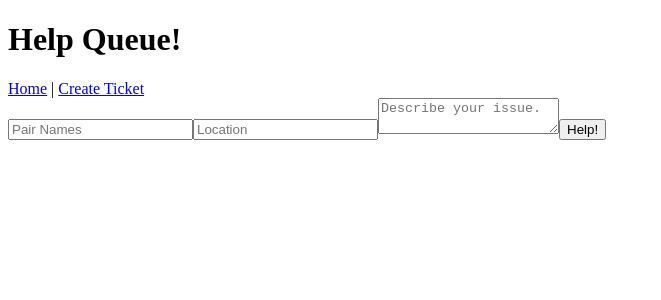
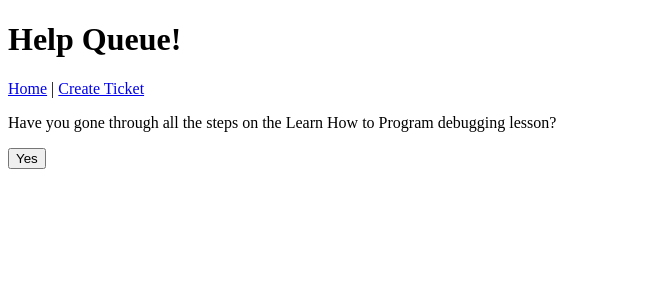
Before and after one commit to sonekase/react-help-queue-firebase, a React app: page /#/newticket in a window 1280 px wide. Shown: the top 300 px of the page, without its empty margins (0-661 px from the left). Built offline with nearby package versions, Linux system fonts and the light colour scheme; the HTML template or start-up script is replaced by a standard one.

Commit message:
Finish Forms area of weekend HW.

```diff
--- a/src/components/App.jsx
+++ b/src/components/App.jsx
@@ -1,8 +1,9 @@
 import React from 'react';
 import Header from './Header';
 import TicketList from './TicketList';
+import NewTicketControl from './NewTicketControl';
+import Error404 from './Error404';
 import { Switch, Route } from 'react-router-dom';
-import NewTicketForm from './NewTicketForm';
 
 function App(){
   return (
@@ -10,7 +11,8 @@ function App(){
       <Header/>
       <Switch>
         <Route exact path='/' component={TicketList} />
-        <Route path='/newticket' component={NewTicketForm} />
+        <Route path='/newticket' component={NewTicketControl} />
+        <Route component={Error404} />
       </Switch>
     </div>
   );
--- /dev/null
+++ b/src/components/ConfirmationQuestions.jsx
@@ -0,0 +1,17 @@
+import React from 'react';
+import PropTypes from 'prop-types';
+
+function ConfirmationQuestions(props){
+  return (
+    <div>
+      <p>Have you gone through all the steps on the Learn How to Program debugging lesson?</p>
+      <button onClick={props.onTroubleshootingConfirmation}>Yes</button>
+    </div>
+  );
+}
+
+ConfirmationQuestions.propTypes = {
+  onTroubleshootingConfirmation: PropTypes.func
+};
+
+export default ConfirmationQuestions;
--- /dev/null
+++ b/src/components/Error404.jsx
@@ -0,0 +1,18 @@
+import React from 'react';
+import PropTypes from 'prop-types';
+import { Link } from 'react-router-dom';
+
+function Error404(props){
+  return (
+    <div>
+      <h2>The page {props.location.pathname} does not exist!</h2>
+      <h3>Would you like to return <Link to="/">home</Link> instead?</h3>
+    </div>
+  );
+}
+
+Error404.propTypes = {
+  location: PropTypes.object
+};
+
+export default Error404;
--- /dev/null
+++ b/src/components/NewTicketControl.jsx
@@ -0,0 +1,34 @@
+import React from 'react';
+import ConfirmationQuestions from './ConfirmationQuestions';
+import NewTicketForm from './NewTicketForm';
+
+class NewTicketControl extends React.Component {
+
+  constructor(props) {
+    super(props);
+    this.state = {
+      formVisibleOnPage: false
+    };
+    this.handleTroubleshootingConfirmation = this.handleTroubleshootingConfirmation.bind(this);
+  }
+
+  handleTroubleshootingConfirmation(){
+    this.setState({formVisibleOnPage: true});
+  }
+
+  render(){
+    let currentlyVisibleContent = null;
+    if (this.state.formVisibleOnPage){
+      currentlyVisibleContent = <NewTicketForm />;
+    } else {
+      currentlyVisibleContent = <ConfirmationQuestions onTroubleshootingConfirmation={this.handleTroubleshootingConfirmation}/>;
+    }
+    return (
+      <div>
+        {currentlyVisibleContent}
+      </div>
+    );
+  }
+}
+
+export default NewTicketControl;
--- a/src/components/NewTicketForm.jsx
+++ b/src/components/NewTicketForm.jsx
@@ -1,20 +1,37 @@
 import React from 'react';
 
 function NewTicketForm(){
+  let _names = null;
+  let _location = null;
+  let _issue = null;
+
+  function handleNewTicketFormSubmission(event) {
+   event.preventDefault();
+   console.log(_names.value);
+   console.log(_location.value);
+   console.log(_issue.value);
+   _names.value = '';
+   _location.value = '';
+   _issue.value = '';
+ }
+
   return (
     <div>
-      <form>
+      <form onSubmit={handleNewTicketFormSubmission}>
         <input
           type='text'
           id='names'
-          placeholder='Pair Names'/>
+          placeholder='Pair Names'
+          ref={(input) => {_names = input;}}/>
         <input
           type='text'
           id='location'
-          placeholder='Location'/>
+          placeholder='Location'
+          ref={(input) => {_location = input;}}/>
         <textarea
           id='issue'
-          placeholder='Describe your issue.'/>
+          placeholder='Describe your issue.'
+          ref={(textarea) => {_issue = textarea;}}/>
         <button type='submit'>Help!</button>
       </form>
     </div>
```
